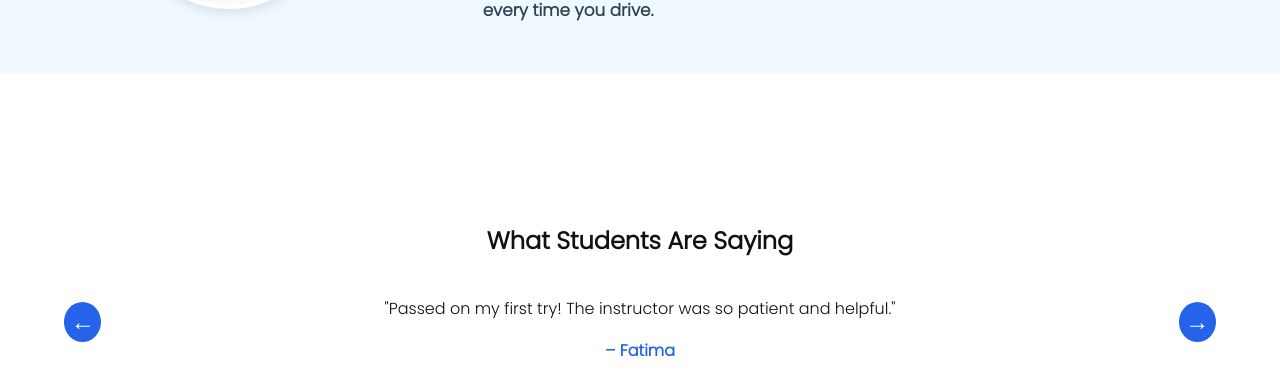
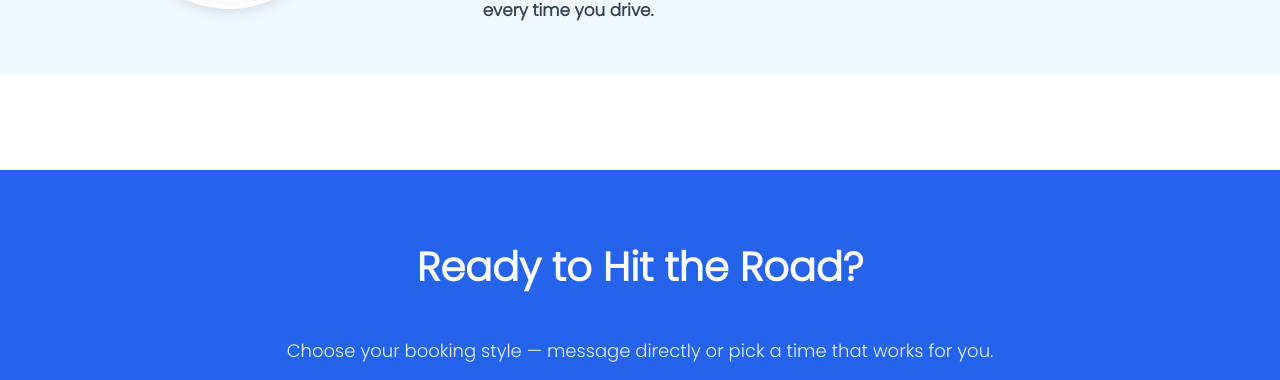
Before and after one commit to phadhiil001/eagle_vision_driving_school, a Next.js app: page / in a window 1280 px wide. Shown: the part 2417-2797 px from the top of the page. Built offline with nearby package versions, Linux system fonts and the light colour scheme; grey boxes are pictures that could not be loaded.

Commit message:
Integrate Elfsight testimonials widget; remove slider implementation and update styles

```diff
--- a/src/app/layout.tsx
+++ b/src/app/layout.tsx
@@ -1,5 +1,6 @@
 import type { Metadata } from "next";
 import "./globals.css";
+import Script from "next/script";
 import { Poppins } from "next/font/google";
 import Navbar from "@/components/Navbar";
 
@@ -43,6 +44,12 @@ export default function RootLayout({
 }>) {
 	return (
 		<html lang='en'>
+			<head>
+				<Script
+					src='https://static.elfsight.com/platform/platform.js'
+					async
+				/>
+			</head>
 			<body className={poppins.className}>
 				<Navbar />
 				{children}
--- a/src/components/TestimonialsSection.tsx
+++ b/src/components/TestimonialsSection.tsx
@@ -1,67 +1,16 @@
 "use client";
-import { useKeenSlider } from "keen-slider/react";
-import "keen-slider/keen-slider.min.css";
-import { useState } from "react";
+import React from "react";
 import styles from "../styles/TestimonialsSection.module.scss";
-import reviews from "../app/data/reviews.json";
 
 export default function TestimonialsSection() {
-	const [currentSlide, setCurrentSlide] = useState(0);
-	const [sliderRef, slider] = useKeenSlider<HTMLDivElement>({
-		loop: true,
-		slideChanged(slider) {
-			setCurrentSlide(slider.track.details.rel);
-		},
-		slides: {
-			perView: 1,
-			spacing: 20,
-		},
-	});
-
 	return (
 		<section
 			className={styles.section}
 			id='testimonials'>
 			<div className={styles.container}>
-				<h2>What Students Are Saying</h2>
-
-				<div className={styles.sliderWrapper}>
-					<button
-						className={styles.arrowLeft}
-						onClick={() => slider.current?.prev()}>
-						←
-					</button>
-
-					<div
-						ref={sliderRef}
-						className='keen-slider'>
-						{reviews.map((r, index) => (
-							<div
-								className='keen-slider__slide'
-								key={index}>
-								<p>&quot;{r.quote}&quot;</p>
-								<div className={styles.name}>– {r.name}</div>
-							</div>
-						))}
-					</div>
-
-					<button
-						className={styles.arrowRight}
-						onClick={() => slider.current?.next()}>
-						→
-					</button>
-				</div>
-
-				{/* Slider Dots */}
-				<div className={styles.dots}>
-					{reviews.map((_, idx) => (
-						<button
-							key={idx}
-							onClick={() => slider.current?.moveToIdx(idx)}
-							className={currentSlide === idx ? styles.activeDot : ""}
-						/>
-					))}
-				</div>
+				<div
+					className='elfsight-app-59baebdf-2f15-46d2-9acc-ef648b12e90d'
+					data-elfsight-app-lazy></div>
 			</div>
 		</section>
 	);
--- a/src/styles/TestimonialsSection.module.scss
+++ b/src/styles/TestimonialsSection.module.scss
@@ -2,28 +2,8 @@
   padding: 3rem 1rem;
 
   @media (min-width: 1024px) {
-      padding: 8rem 2rem;
+    padding: 3rem 2rem;
   }
-  }
-
-
-.sliderWrapper {
-    position: relative;
-    display: flex;
-    align-items: center;
-    gap: 1rem;
-
-    .keen-slider__slide {
-        background-color: white;
-        border-radius: 1rem;
-        padding: 2rem;
-        margin: 0 auto;
-        max-width: 600px;
-        width: 100%;
-        box-shadow: 0 4px 14px rgba(0, 0, 0, 0.06);
-        text-align: left;
-      }
-
 }
 
 .container {
@@ -32,47 +12,3 @@
   padding: 0 2rem;
   text-align: center;
 }
-
-  .arrowLeft,
-  .arrowRight {
-    background: #2563eb;
-    color: white;
-    font-size: 1.5rem;
-    border: none;
-    border-radius: 50%;
-    width: 2.5rem;
-    height: 2.5rem;
-    cursor: pointer;
-    transition: background 0.3s ease;
-
-    &:hover {
-      background: #1e40af;
-    }
-  }
-
-  .dots {
-    display: flex;
-    justify-content: center;
-    margin-top: 4rem;
-    gap: 1rem;
-
-    button {
-      width: 12px;
-      height: 12px;
-      background: #d1d5db;
-      border-radius: 50%;
-      border: none;
-      cursor: pointer;
-      transition: background 0.3s ease;
-
-      &.activeDot {
-        background: #2563eb;
-      }
-    }
-  }
-
-  .name {
-    margin-top: 1rem;
-    font-weight: 600;
-    color: #2563eb;
-  }
```
Lines whose indentation alone changed are shown as unchanged.
